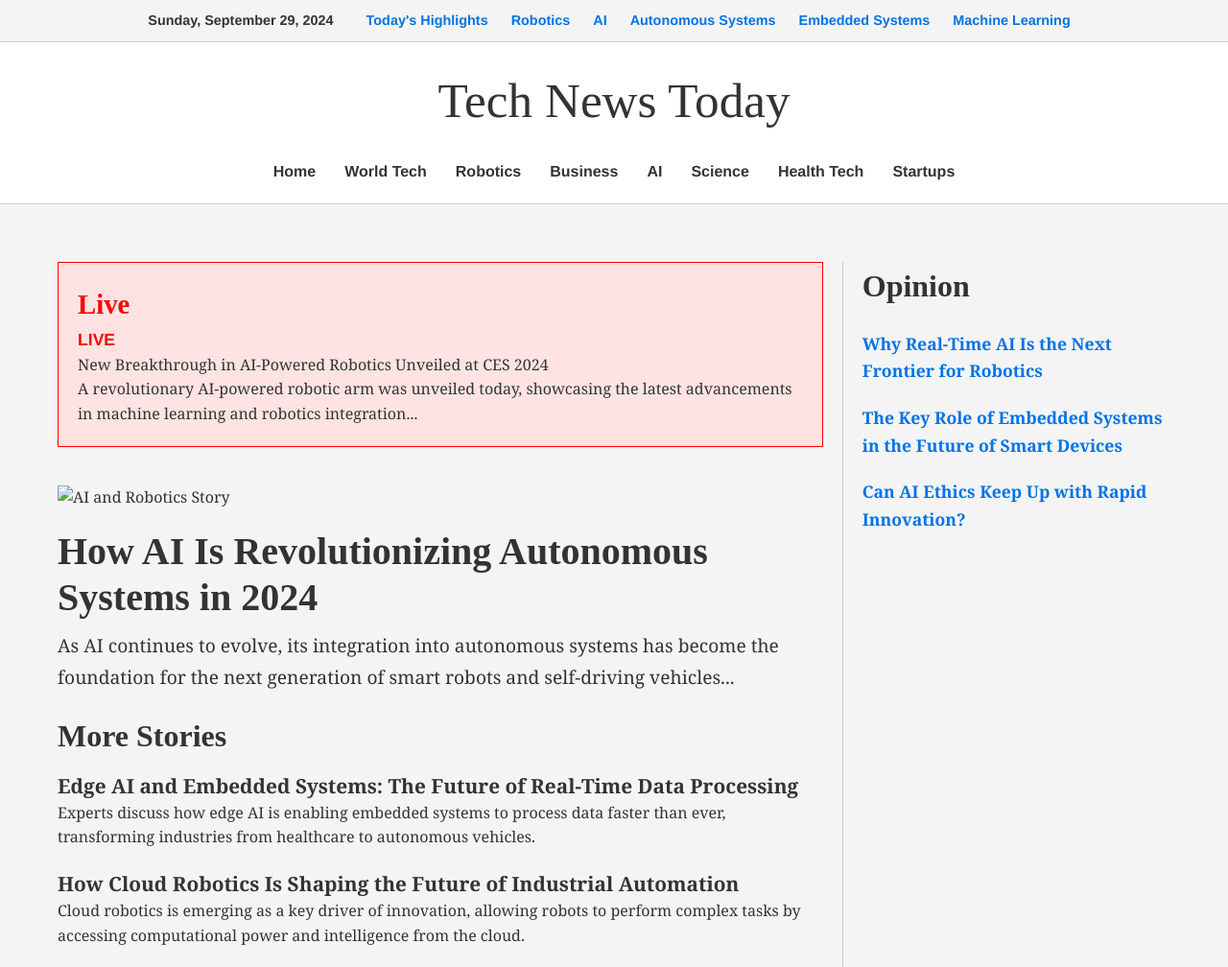
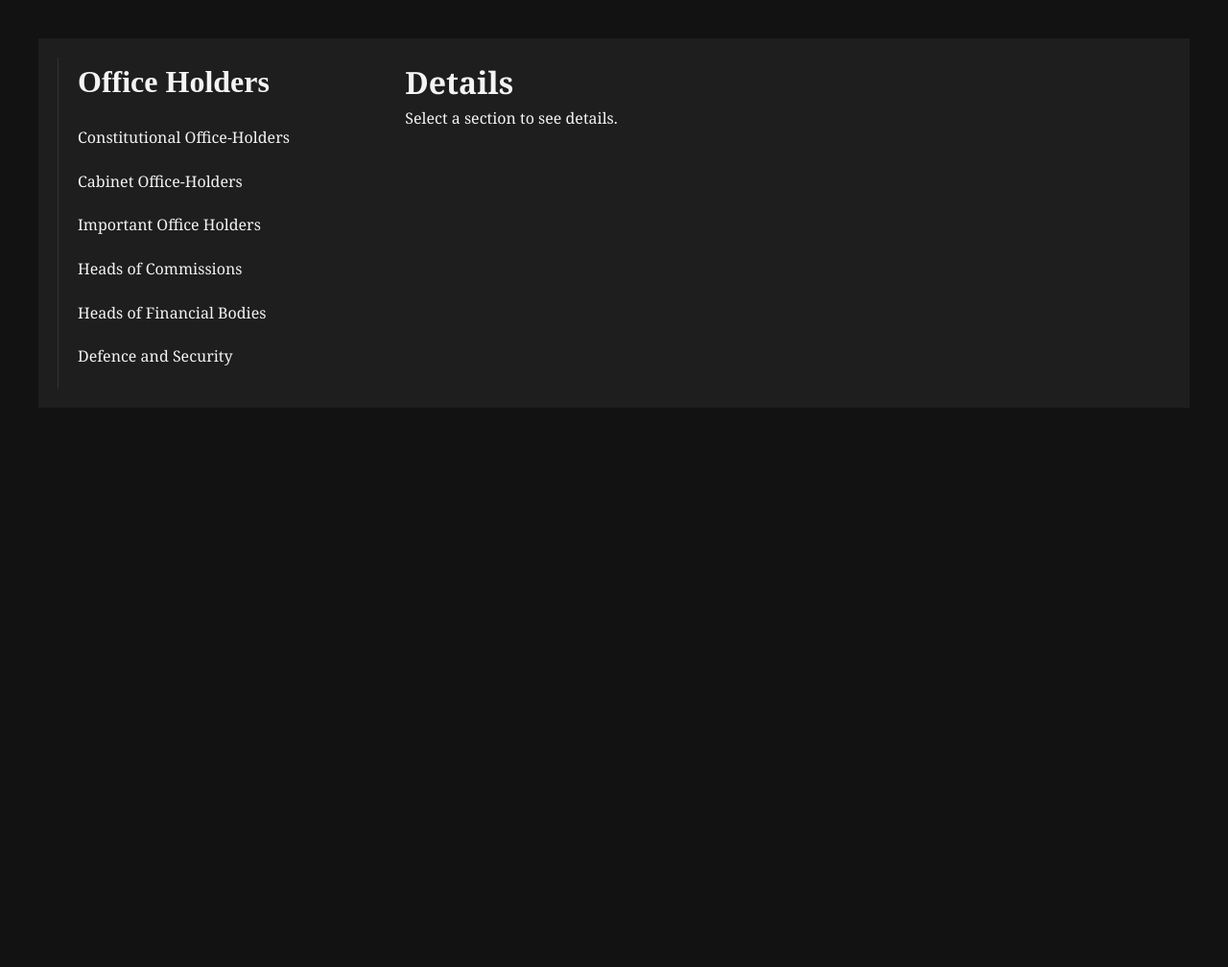
Before and after one commit to tellsiddh/tellsiddh.github.io, a plain HTML site: page blog/index.html in a window 1280 px wide. Shown: the top 1008 px of the page at 96% size. After the commit the page ends 800 px from the top, so only its background shows below. Drawn offline with Linux system fonts and the light colour scheme.

Commit message:
updated blog

```diff
--- a/blog/index.html
+++ b/blog/index.html
@@ -3,91 +3,87 @@
 <head>
     <meta charset="UTF-8">
     <meta name="viewport" content="width=device-width, initial-scale=1.0">
-    <title>Tech News - Siddharth Jain</title>
+    <title>Office Holders in India</title>
     <link rel="stylesheet" href="styles.css">
+
 </head>
 <body>
 
-    <!-- Top Navigation with Date -->
-    <div class="top-nav">
-        <span>Sunday, September 29, 2024</span>
-        <a href="#">Today's Highlights</a>
-        <a href="#">Robotics</a>
-        <a href="#">AI</a>
-        <a href="#">Autonomous Systems</a>
-        <a href="#">Embedded Systems</a>
-        <a href="#">Machine Learning</a>
+    <div class="container">
+        <!-- Sidebar Navigation -->
+        <aside class="sidebar">
+            <h3>Office Holders</h3>
+            <ul>
+                <li><a href="#" onclick="fetchTable('Constitutional Office-Holders')">Constitutional Office-Holders</a></li>
+                <li><a href="#" onclick="fetchTable('Cabinet Office-Holders')">Cabinet Office-Holders</a></li>
+                <li><a href="#" onclick="fetchTable('Important office holders')">Important Office Holders</a></li>
+                <li><a href="#" onclick="fetchTable('Heads of commissions')">Heads of Commissions</a></li>
+                <li><a href="#" onclick="fetchTable('Heads of financial bodies')">Heads of Financial Bodies</a></li>
+                <li><a href="#" onclick="fetchTable('Defence and Security')">Defence and Security</a></li>
+            </ul>
+        </aside>
+
+        <!-- Main Content -->
+        <main class="main-content" id="main-content">
+            <h1>Details</h1>
+            <div id="details">Select a section to see details.</div>
+        </main>
     </div>
 
-    <!-- Header with Logo -->
-    <header>
-        <div class="logo">
-            <h1>Tech News Today</h1>
-        </div>
-        <nav>
-            <ul>
-                <li><a href="#">Home</a></li>
-                <li><a href="#">World Tech</a></li>
-                <li><a href="#">Robotics</a></li>
-                <li><a href="#">Business</a></li>
-                <li><a href="#">AI</a></li>
-                <li><a href="#">Science</a></li>
-                <li><a href="#">Health Tech</a></li>
-                <li><a href="#">Startups</a></li>
-            </ul>
-        </nav>
-    </header>
+    <script>
+        async function fetchTable(section) {
+            const url = `https://en.wikipedia.org/w/api.php?action=parse&format=json&origin=*&page=List_of_office-holders_in_the_Government_of_India&prop=text&formatversion=2`;
 
-    <!-- Main Content Layout -->
-    <main class="container">
-        <!-- Left Column (Main Content) -->
-        <section class="main-content">
-            <div class="live-updates">
-                <h2>Live</h2>
-                <p class="live-tag">LIVE</p>
-                <a href="#">New Breakthrough in AI-Powered Robotics Unveiled at CES 2024</a>
-                <p class="live-summary">A revolutionary AI-powered robotic arm was unveiled today, showcasing the latest advancements in machine learning and robotics integration...</p>
-            </div>
+            try {
+                const response = await fetch(url);
+                const data = await response.json();
 
-            <div class="featured-story">
-                <img src="tech-news-featured.jpg" alt="AI and Robotics Story">
-                <h2>How AI Is Revolutionizing Autonomous Systems in 2024</h2>
-                <p>As AI continues to evolve, its integration into autonomous systems has become the foundation for the next generation of smart robots and self-driving vehicles...</p>
-            </div>
+                // The full page content is stored in data.parse.text
+                const content = data.parse.text;
 
-            <div class="additional-stories">
-                <h3>More Stories</h3>
-                <article>
-                    <h4>Edge AI and Embedded Systems: The Future of Real-Time Data Processing</h4>
-                    <p>Experts discuss how edge AI is enabling embedded systems to process data faster than ever, transforming industries from healthcare to autonomous vehicles.</p>
-                </article>
-                <article>
-                    <h4>How Cloud Robotics Is Shaping the Future of Industrial Automation</h4>
-                    <p>Cloud robotics is emerging as a key driver of innovation, allowing robots to perform complex tasks by accessing computational power and intelligence from the cloud.</p>
-                </article>
-            </div>
-        </section>
+                // Create a temporary element to hold the HTML content
+                const tempDiv = document.createElement('div');
+                tempDiv.innerHTML = content;
 
-        <!-- Right Sidebar (Opinion) -->
-        <aside class="sidebar">
-            <h3>Opinion</h3>
-            <ul>
-                <li>
-                    <h4><a href="#">Why Real-Time AI Is the Next Frontier for Robotics</a></h4>
-                </li>
-                <li>
-                    <h4><a href="#">The Key Role of Embedded Systems in the Future of Smart Devices</a></h4>
-                </li>
-                <li>
-                    <h4><a href="#">Can AI Ethics Keep Up with Rapid Innovation?</a></h4>
-                </li>
-            </ul>
-        </aside>
-    </main>
+                // Find the specific table based on the section
+                let table;
+                switch (section) {
+                    case 'Constitutional Office-Holders':
+                        table = tempDiv.querySelectorAll('table')[0]; // First table for Constitutional Office-Holders
+                        break;
+                    case 'Cabinet Office-Holders':
+                        table = tempDiv.querySelectorAll('table')[1]; // Second table for Cabinet Office-Holders
+                        break;
+                    case 'Important office holders':
+                        table = tempDiv.querySelectorAll('table')[2]; // Third table for Important office holders
+                        break;
+                    case 'Heads of commissions':
+                        table = tempDiv.querySelectorAll('table')[3]; // Fourth table for Heads of commissions
+                        break;
+                    case 'Heads of financial bodies':
+                        table = tempDiv.querySelectorAll('table')[4]; // Fifth table for Heads of financial bodies
+                        break;
+                    case 'Defence and Security':
+                        table = tempDiv.querySelectorAll('table')[5]; // Sixth table for Defence and Security
+                        break;
+                    default:
+                        table = 'Table not found!';
+                }
 
-    <!-- Footer -->
-    <footer>
-        <p>&copy; 2024 Tech News Today - Siddharth Jain. All Rights Reserved.</p>
-    </footer>
+                // Display the table in the main content area
+                if (table) {
+                    document.getElementById('details').innerHTML = '';
+                    document.getElementById('details').appendChild(table.cloneNode(true));
+                } else {
+                    document.getElementById('details').innerHTML = 'No table found for this section.';
+                }
+
+            } catch (error) {
+                console.error('Error fetching data:', error);
+                document.getElementById('details').innerHTML = 'Error fetching data. Please try again later.';
+            }
+        }
+    </script>
+
 </body>
 </html>
--- a/blog/styles.css
+++ b/blog/styles.css
@@ -1,166 +1,3 @@
-/* Reset some default styling */
-* {
-    margin: 0;
-    padding: 0;
-    box-sizing: border-box;
-}
-
-body {
-    font-family: 'Georgia', serif;
-    line-height: 1.6;
-    color: #333;
-    background-color: #f4f4f4;
-}
-
-a {
-    text-decoration: none;
-    color: #333;
-}
-
-/* Top Navigation */
-.top-nav {
-    background-color: #f4f4f4;
-    padding: 10px;
-    text-align: center;
-    border-bottom: 1px solid #ccc;
-}
-
-.top-nav a {
-    margin: 0 10px;
-    color: #0073e6;
-    font-weight: bold;
-}
-
-.top-nav span {
-    margin-right: 20px;
-}
-
-/* Header */
-header {
-    background-color: #fff;
-    padding: 20px;
-    border-bottom: 1px solid #ccc;
-    text-align: center;
-}
-
-header .logo h1 {
-    font-family: 'Times New Roman', serif;
-    font-size: 2.5rem;
-    text-align: center;
-}
-
-nav ul {
-    display: flex;
-    justify-content: center;
-    list-style: none;
-    margin-top: 10px;
-}
-
-nav ul li {
-    margin: 0 15px;
-}
-
-nav ul li a {
-    font-weight: bold;
-    color: #333;
-}
-
-/* Main Content */
-.container {
-    display: flex;
-    max-width: 1200px;
-    margin: 20px auto;
-    padding: 20px;
-    gap: 20px;
-}
-
-/* Left Column */
-.main-content {
-    flex: 70%;
-}
-
-.live-updates {
-    background-color: #ffe3e3;
-    padding: 20px;
-    border: 1px solid #ff0000;
-}
-
-.live-updates h2 {
-    color: #ff0000;
-}
-
-.live-tag {
-    color: #ff0000;
-    font-weight: bold;
-}
-
-.featured-story img {
-    width: 100%;
-    height: auto;
-    margin-bottom: 20px;
-}
-
-.featured-story h2 {
-    font-family: 'Times New Roman', serif;
-    font-size: 2rem;
-    margin-bottom: 10px;
-}
-
-.additional-stories h3 {
-    margin: 20px 0 10px;
-}
-
-.additional-stories article {
-    margin-bottom: 20px;
-}
-
-.additional-stories article h4 {
-    font-size: 1.2rem;
-}
-
-/* Right Sidebar */
-.sidebar {
-    flex: 30%;
-    border-left: 1px solid #ccc;
-    padding-left: 20px;
-}
-
-.sidebar h3 {
-    font-size: 1.5rem;
-    margin-bottom: 10px;
-}
-
-.sidebar ul {
-    list-style: none;
-}
-
-.sidebar ul li {
-    margin-bottom: 20px;
-}
-
-.sidebar ul li h4 a {
-    font-weight: bold;
-    font-size: 1rem;
-    color: #0073e6;
-}
-
-.sidebar ul li h4 a:hover {
-    text-decoration: underline;
-}
-
-/* Footer */
-footer {
-    text-align: center;
-    padding: 20px;
-    background-color: #fff;
-    border-top: 1px solid #ccc;
-    margin-top: 40px;
-}
-
-footer p {
-    color: #666;
-    font-size: 0.9rem;
-}
 /* Reset some default styling */
 * {
     margin: 0;
@@ -172,47 +9,48 @@ footer p {
 body {
     font-family: 'Georgia', serif;
     line-height: 1.6;
-    color: #333;
-    background-color: #f4f4f4;
+    color: #f4f4f4; /* Light text */
+    background-color: #121212; /* Dark background */
 }
 
 /* General Link Styling */
 a {
     text-decoration: none;
-    color: #333;
+    color: #f4f4f4; /* Light link text */
 }
 
 a:hover {
-    color: #0056b3;
+    color: #00aaff; /* Light blue for hover */
     text-decoration: underline;
 }
 
 /* Top Navigation */
 .top-nav {
-    background-color: #f4f4f4;
+    background-color: #1c1c1c; /* Dark nav background */
     padding: 10px 0;
     text-align: center;
-    border-bottom: 1px solid #ccc;
+    border-bottom: 1px solid #333;
     font-family: 'Helvetica', sans-serif;
     font-size: 0.9rem;
 }
 
 .top-nav a {
     margin: 0 10px;
-    color: #0073e6;
+    color: #00aaff; /* Accent blue for links */
     font-weight: bold;
 }
 
 .top-nav span {
     margin-right: 20px;
     font-weight: bold;
+    color: #f4f4f4; /* Light text */
 }
 
 /* Header */
 header {
-    background-color: #fff;
+    background-color: #1c1c1c; /* Dark header background */
     padding: 20px;
-    border-bottom: 1px solid #ccc;
+    border-bottom: 1px solid #333;
     text-align: center;
 }
 
@@ -220,6 +58,7 @@ header .logo h1 {
     font-family: 'Times New Roman', serif;
     font-size: 3.2rem;
     font-weight: normal;
+    color: #f4f4f4; /* Light text */
 }
 
 nav ul {
@@ -235,7 +74,7 @@ nav ul li {
 
 nav ul li a {
     font-weight: bold;
-    color: #333;
+    color: #f4f4f4; /* Light nav links */
     font-family: 'Helvetica', sans-serif;
 }
 
@@ -246,6 +85,7 @@ nav ul li a {
     margin: 40px auto;
     padding: 20px;
     gap: 20px;
+    background-color: #1e1e1e; /* Slightly lighter dark background */
 }
 
 /* Left Column */
@@ -254,20 +94,20 @@ nav ul li a {
 }
 
 .live-updates {
-    background-color: #ffe3e3;
+    background-color: #ff6666; /* Darker red for live updates */
     padding: 20px;
-    border: 1px solid #ff0000;
+    border: 1px solid #ff4444;
     margin-bottom: 40px;
 }
 
 .live-updates h2 {
-    color: #ff0000;
+    color: #ffffff; /* Light text for headers */
     font-family: 'Times New Roman', serif;
     font-size: 1.8rem;
 }
 
 .live-tag {
-    color: #ff0000;
+    color: #ffffff; /* Light text for live tag */
     font-weight: bold;
     font-family: 'Helvetica', sans-serif;
     font-size: 1.1rem;
@@ -284,17 +124,20 @@ nav ul li a {
     font-size: 2.5rem;
     margin-bottom: 10px;
     line-height: 1.2;
+    color: #f4f4f4; /* Light header text */
 }
 
 .featured-story p {
     font-size: 1.2rem;
     line-height: 1.7;
+    color: #cccccc; /* Light paragraph text */
 }
 
 .additional-stories h3 {
     font-family: 'Times New Roman', serif;
     font-size: 2rem;
     margin: 20px 0 10px;
+    color: #f4f4f4; /* Light headers */
 }
 
 .additional-stories article {
@@ -305,12 +148,13 @@ nav ul li a {
     font-size: 1.3rem;
     font-family: 'Georgia', serif;
     line-height: 1.5;
+    color: #f4f4f4; /* Light article headers */
 }
 
 /* Right Sidebar */
 .sidebar {
     flex: 30%;
-    border-left: 1px solid #ccc;
+    border-left: 1px solid #333;
     padding-left: 20px;
 }
 
@@ -318,6 +162,7 @@ nav ul li a {
     font-family: 'Times New Roman', serif;
     font-size: 2rem;
     margin-bottom: 20px;
+    color: #f4f4f4; /* Light text */
 }
 
 .sidebar ul {
@@ -332,7 +177,7 @@ nav ul li a {
     font-weight: bold;
     font-size: 1.1rem;
     font-family: 'Georgia', serif;
-    color: #0073e6;
+    color: #00aaff; /* Accent blue for sidebar links */
 }
 
 .sidebar ul li h4 a:hover {
@@ -343,12 +188,12 @@ nav ul li a {
 footer {
     text-align: center;
     padding: 20px;
-    background-color: #fff;
-    border-top: 1px solid #ccc;
+    background-color: #1c1c1c; /* Dark footer background */
+    border-top: 1px solid #333;
     margin-top: 40px;
 }
 
 footer p {
-    color: #666;
+    color: #cccccc; /* Light footer text */
     font-size: 0.9rem;
 }
```
Also changed, not shown: 2 other files.
